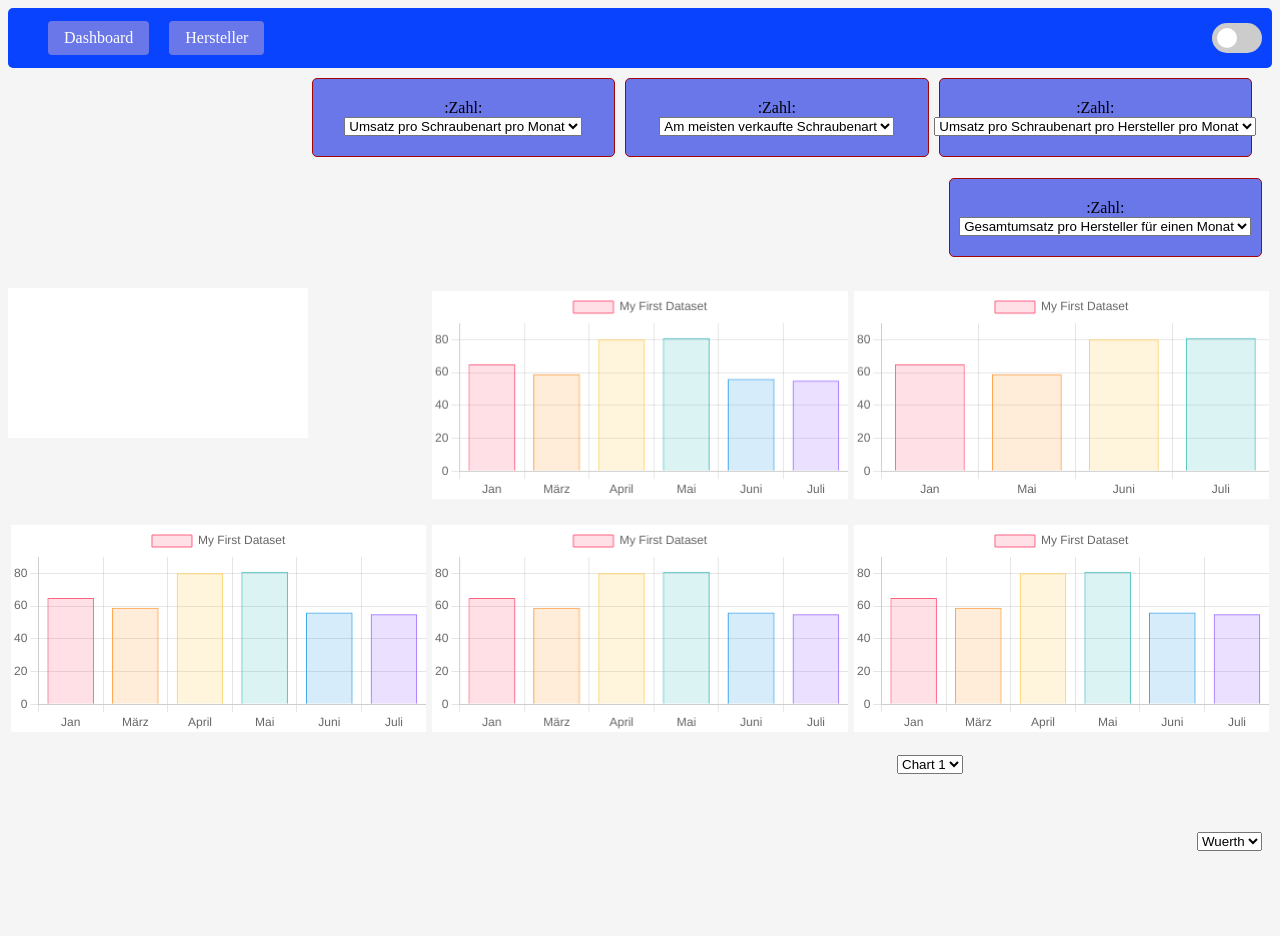
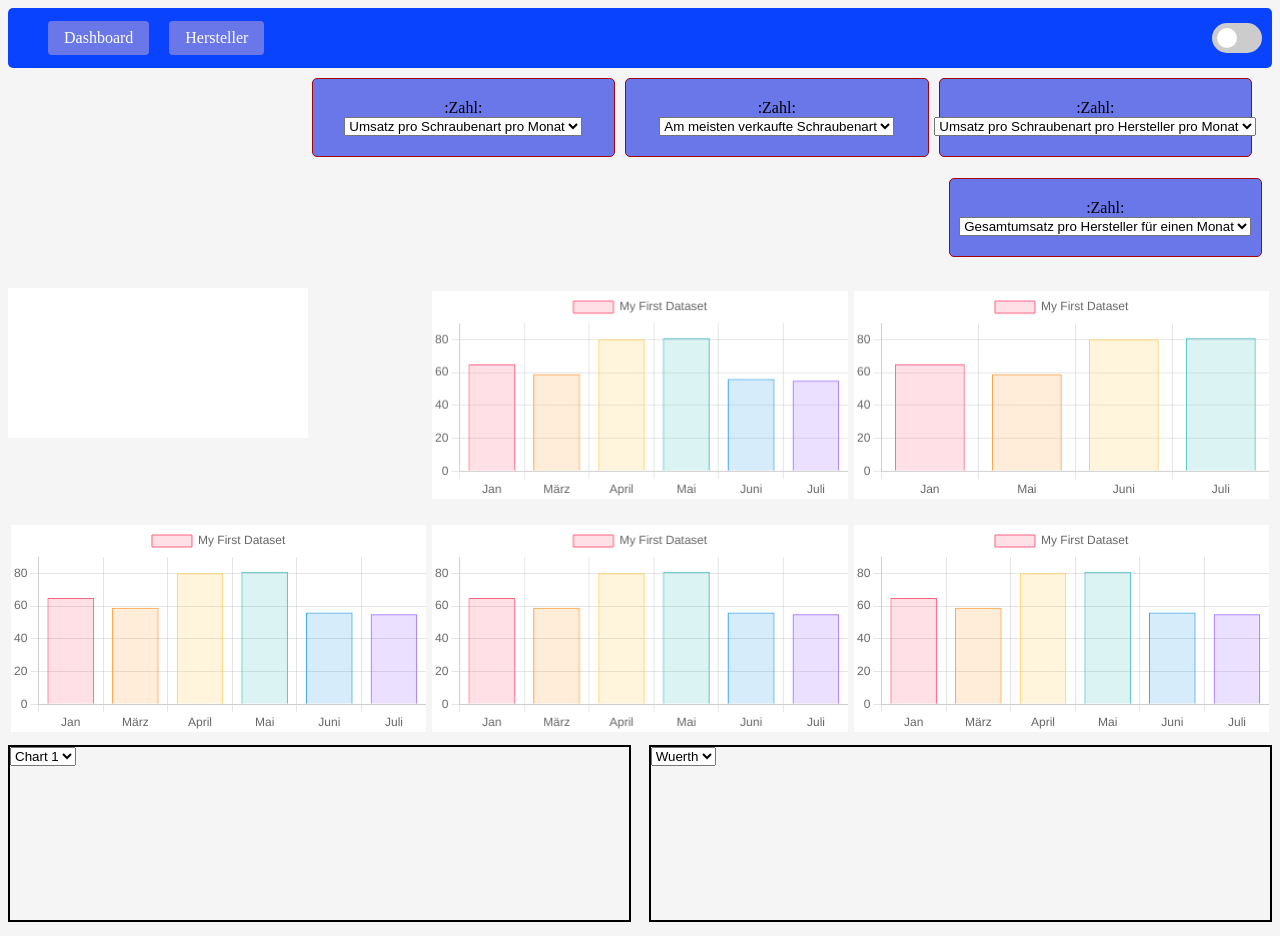
Before and after one commit to AndySchw/Verkaufsdaten-Dashboard, a website: page Verkaufsdaten-Dashboard Homepage/index.html in a window 1280 px wide. Drawn offline with nearby package versions, Linux system fonts and the light colour scheme; no server answers; a script that the page names is missing.

Commit message:
Update 3.7.

```diff
--- a/Verkaufsdaten-Dashboard Homepage/index.html
+++ b/Verkaufsdaten-Dashboard Homepage/index.html
@@ -83,7 +83,7 @@
   </div>
 
   <!-- Unterer Bereich -->
-  <div class="container">
+  <div class="container_unten">
     <div class="box_u_li">
       <div>
         <select onchange="updateChart(this)">
--- a/Verkaufsdaten-Dashboard Homepage/style.css
+++ b/Verkaufsdaten-Dashboard Homepage/style.css
@@ -44,6 +44,7 @@ body {
     width: 49%;
     margin: 5px;
 }
+
 /* Ende chart div boxen für die einzelseiten */
 
 .box1 {
@@ -70,6 +71,22 @@ body {
     margin-top: 10px;
     margin-right: 10px;
 }
+
+.container_unten {
+    display: flex;
+    justify-content: space-between;
+}
+
+.box_u_li {
+    width: 49%;
+    border: 2px solid black;
+}
+
+.box_u_re {
+    width: 49%;
+    border: 2px solid black;
+}
+
 
 .box1:not(:last-child) {
     margin-right: 10px;
```
